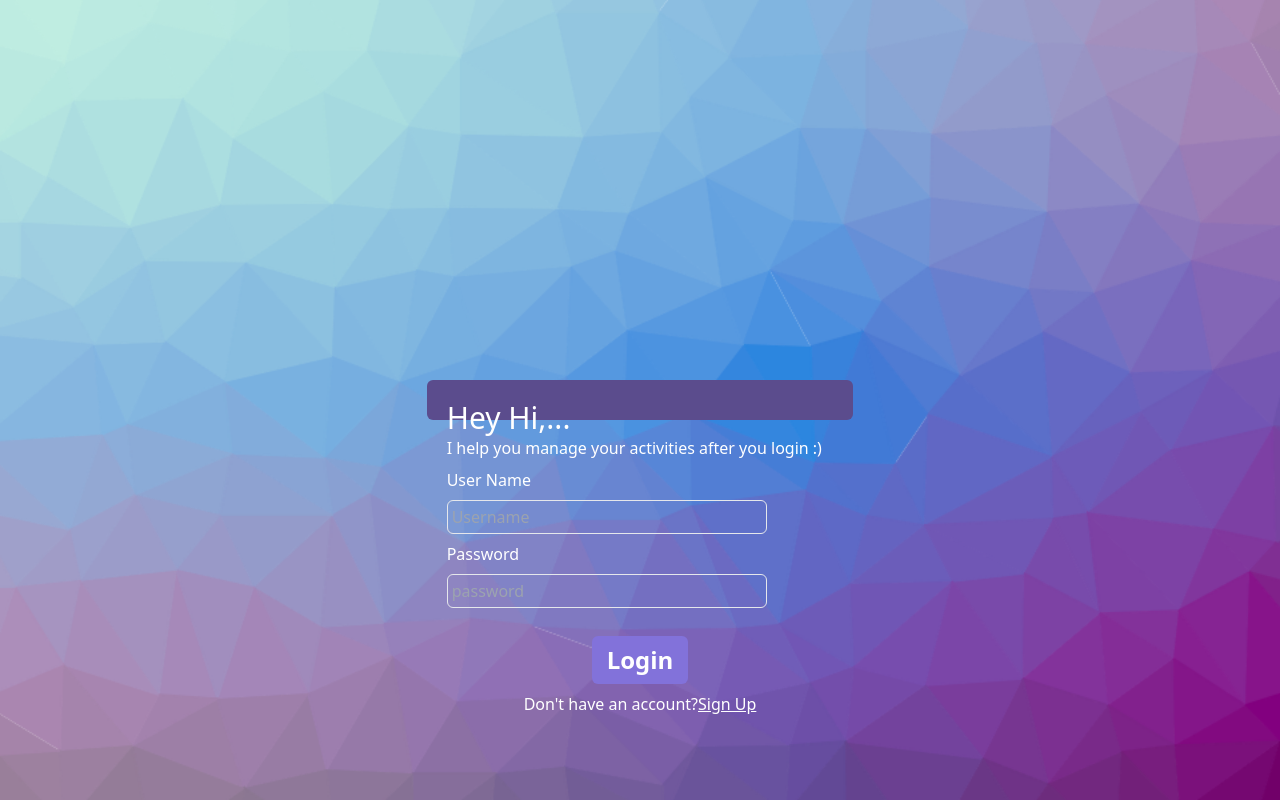
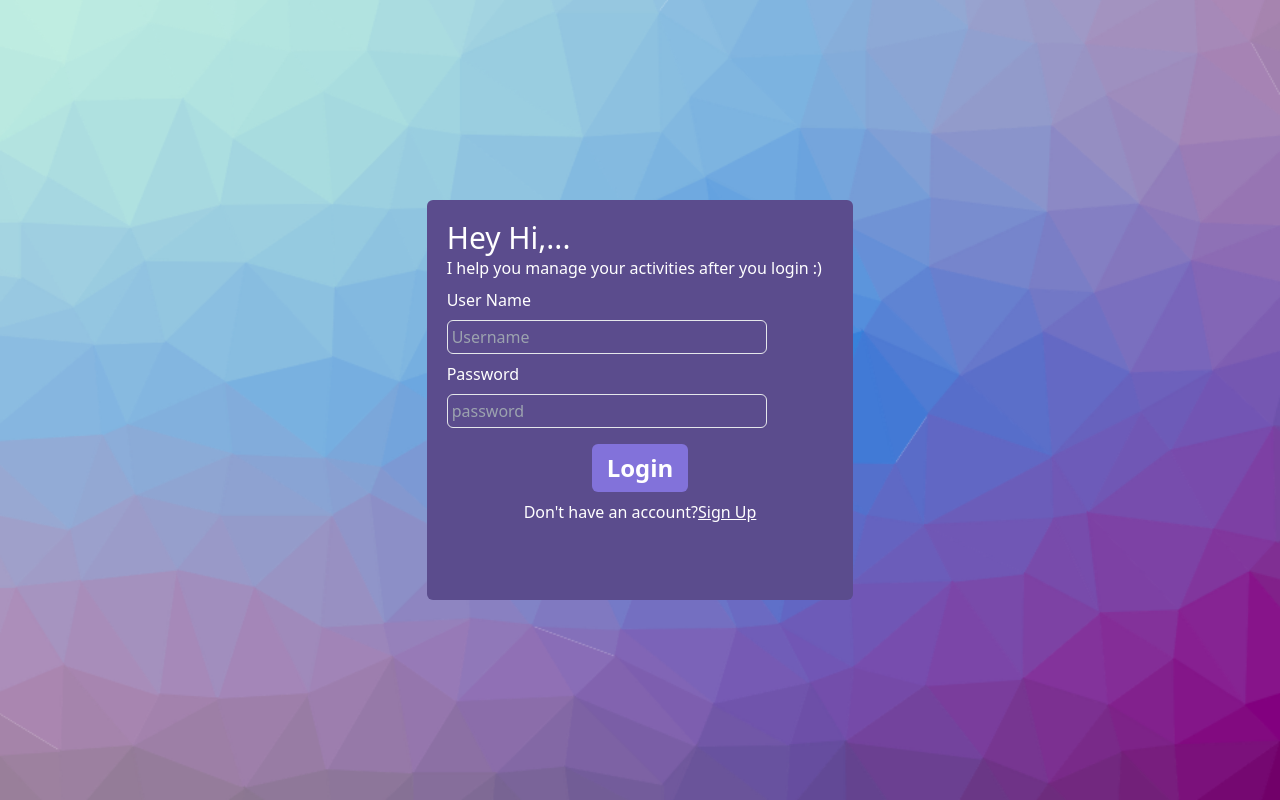
Before and after one commit to MonikaRajasekaran/actodo, a React (Create React App) app: page / in a window 1280 px wide. Built offline with nearby package versions, Linux system fonts and the light colour scheme.

Commit message:
Update Login.jsx

```diff
--- a/src/pages/Login.jsx
+++ b/src/pages/Login.jsx
@@ -37,7 +37,7 @@ function Login(props) {
     return (
 <section className="login h-screen w-full  bg-cover bg-no-repeat">
            <div className=" flex justify-center items-center h-screen">
-           <div className="bg-[#5B4C8D] p-5 border-[#422e85] text-white md:h-1 md:w-1/3 rounded-md ">
+           <div className="bg-[#5B4C8D] p-5 border-[#422e85] text-white md:h-1/2 md:w-1/3 rounded-md ">
                 <h1 className="text-3xl font-medium">Hey Hi,...</h1>
                 {ruser ? (
                     <p>I help you manage your activities after you login :)</p>
@@ -65,7 +65,7 @@ function Login(props) {
 
                         <div className="flex justify-center">
                         <button
-                            className="bg-[#8272DA] mt-5  w-24 p-2 font-bold text-2xl text-white rounded-md"
+                            className="bg-[#8272DA] mt-2  w-24 p-2 font-bold text-2xl text-white rounded-md"
                             onClick={checkUser}
                         >
                             Login
```
